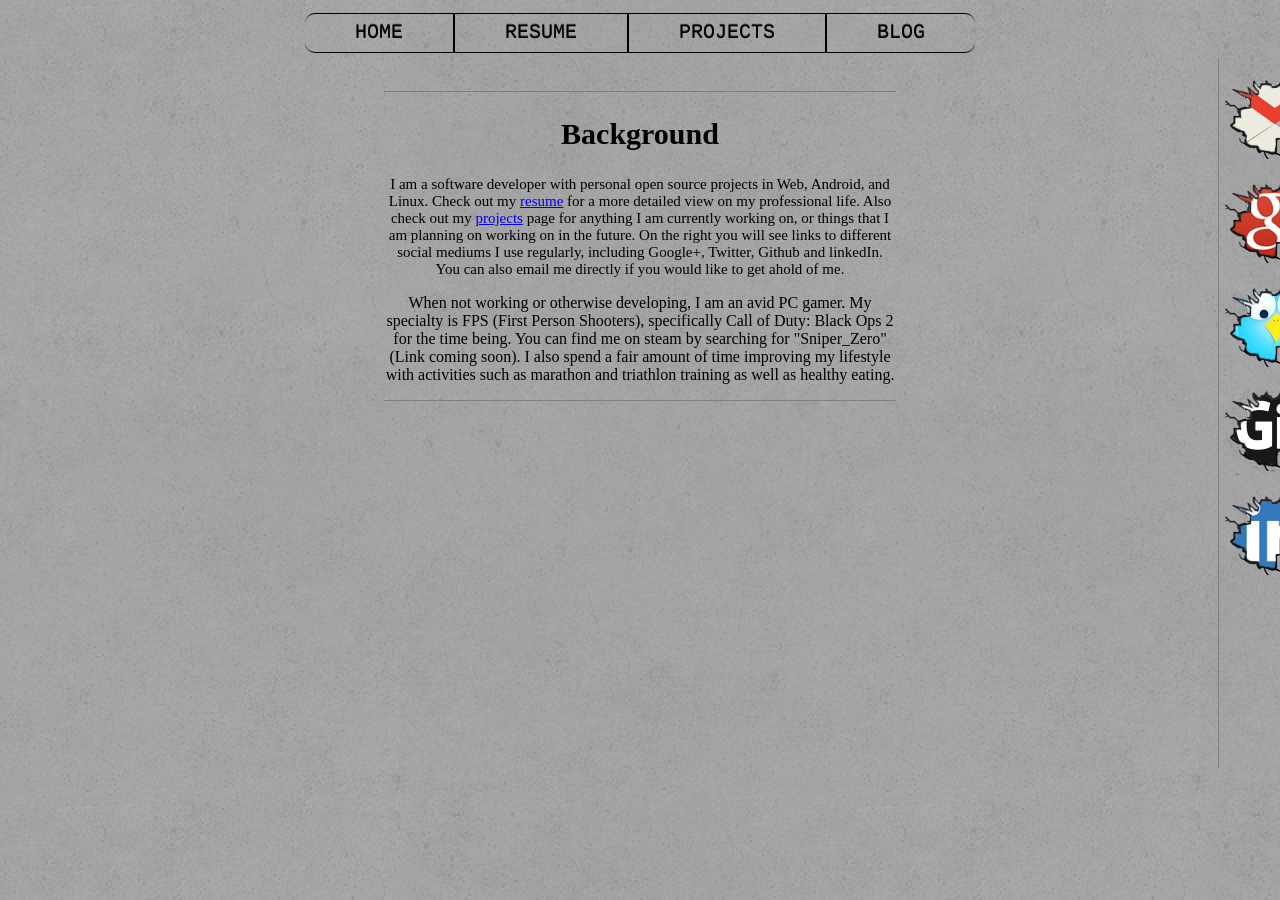
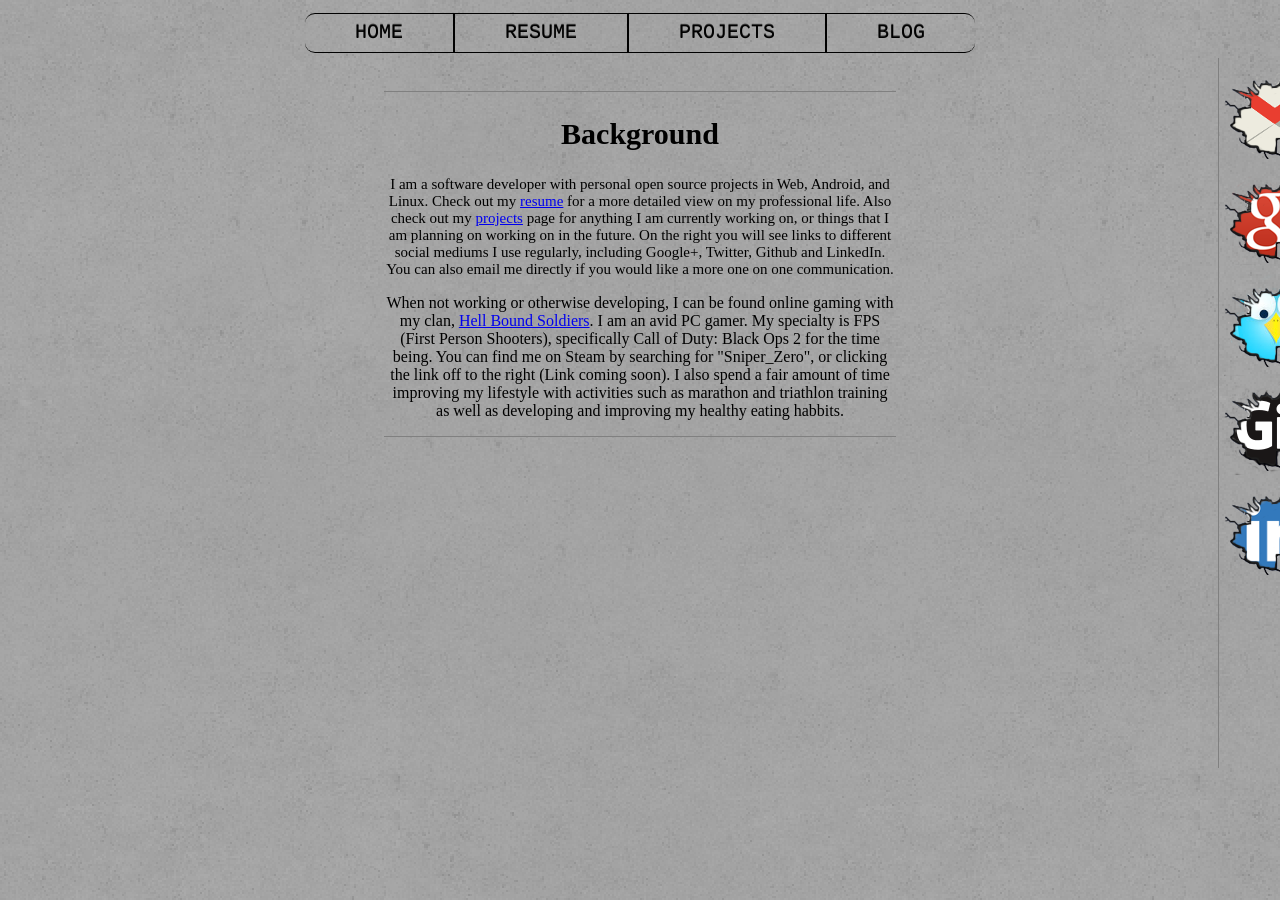
Before and after one commit to mathomastech/mathomastech.github.io, a Jekyll site: the page built from index.html, in a window 1280 px wide. Built offline with Jekyll 4.4.1, drawn with Linux system fonts in a browser that asks for light colours.

Commit message:
Updated text and links

```diff
--- a/index.html
+++ b/index.html
@@ -4,6 +4,6 @@ layout: default
 
 <div class="home">
     	<h2 class="homeTitle">Background</h2>
-    	<p class="mainBodyContent">I am a software developer with personal open source projects in Web, Android, and Linux. Check out my <a href="/Resume" title="Resume">resume</a> for a more detailed view on my professional life. Also check out my <a href="/Projects" title="Projects">projects</a> page for anything I am currently working on, or things that I am planning on working on in the future. On the right you will see links to different social mediums I use regularly, including Google+, Twitter, Github and linkedIn. You can also email me directly if you would like to get ahold of me.</p>
-    	<p>When not working or otherwise developing, I am an avid PC gamer. My specialty is FPS (First Person Shooters), specifically Call of Duty: Black Ops 2 for the time being. You can find me on steam by searching for "Sniper_Zero" (Link coming soon). I also spend a fair amount of time improving my lifestyle with activities such as marathon and triathlon training as well as healthy eating.</p>
+    	<p class="mainBodyContent">I am a software developer with personal open source projects in Web, Android, and Linux. Check out my <a href="/Resume" title="Resume">resume</a> for a more detailed view on my professional life. Also check out my <a href="/Projects" title="Projects">projects</a> page for anything I am currently working on, or things that I am planning on working on in the future. On the right you will see links to different social mediums I use regularly, including Google+, Twitter, Github and LinkedIn. You can also email me directly if you would like a more one on one communication.</p>
+    	<p>When not working or otherwise developing, I can be found online gaming with my clan, <a href="http://hellboundsoldiers.org" title="HBS">Hell Bound Soldiers</a>. I am an avid PC gamer. My specialty is FPS (First Person Shooters), specifically Call of Duty: Black Ops 2 for the time being. You can find me on Steam by searching for "Sniper_Zero", or clicking the link off to the right (Link coming soon). I also spend a fair amount of time improving my lifestyle with activities such as marathon and triathlon training as well as developing and improving my healthy eating habbits.</p>
 </div>
```
